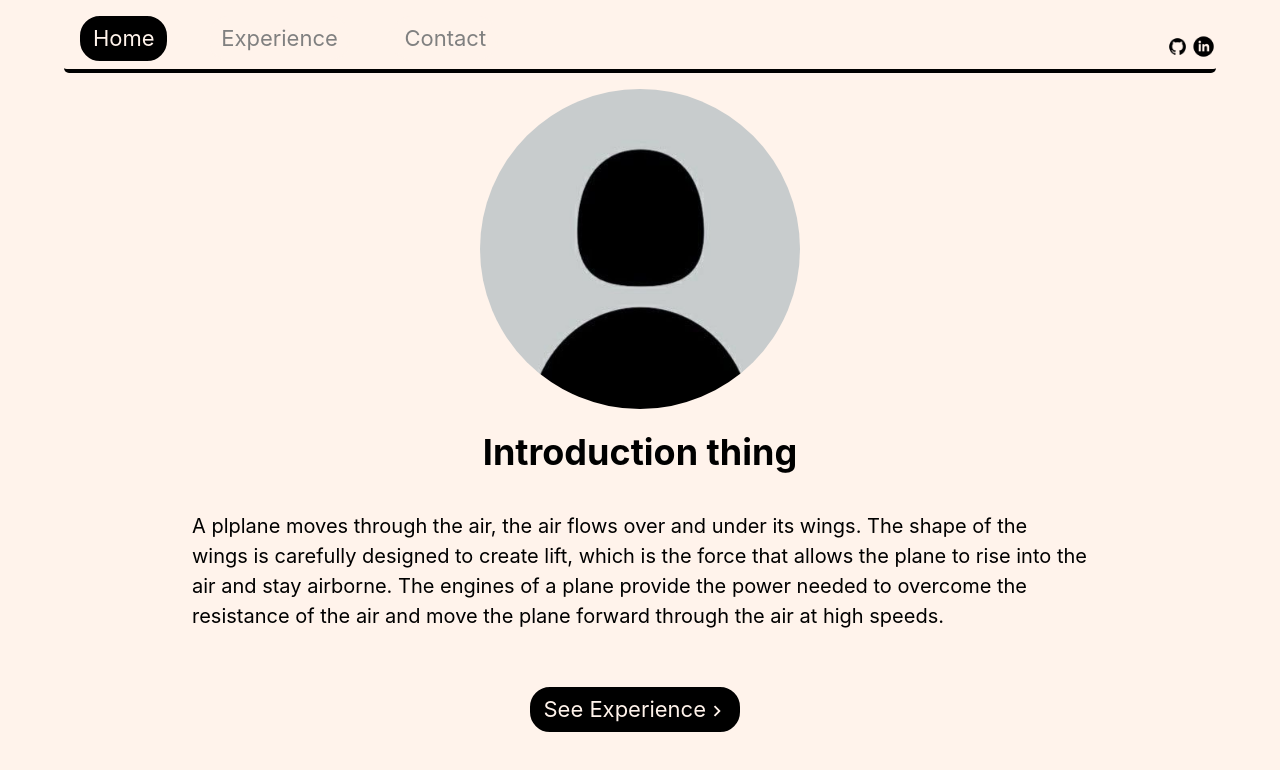
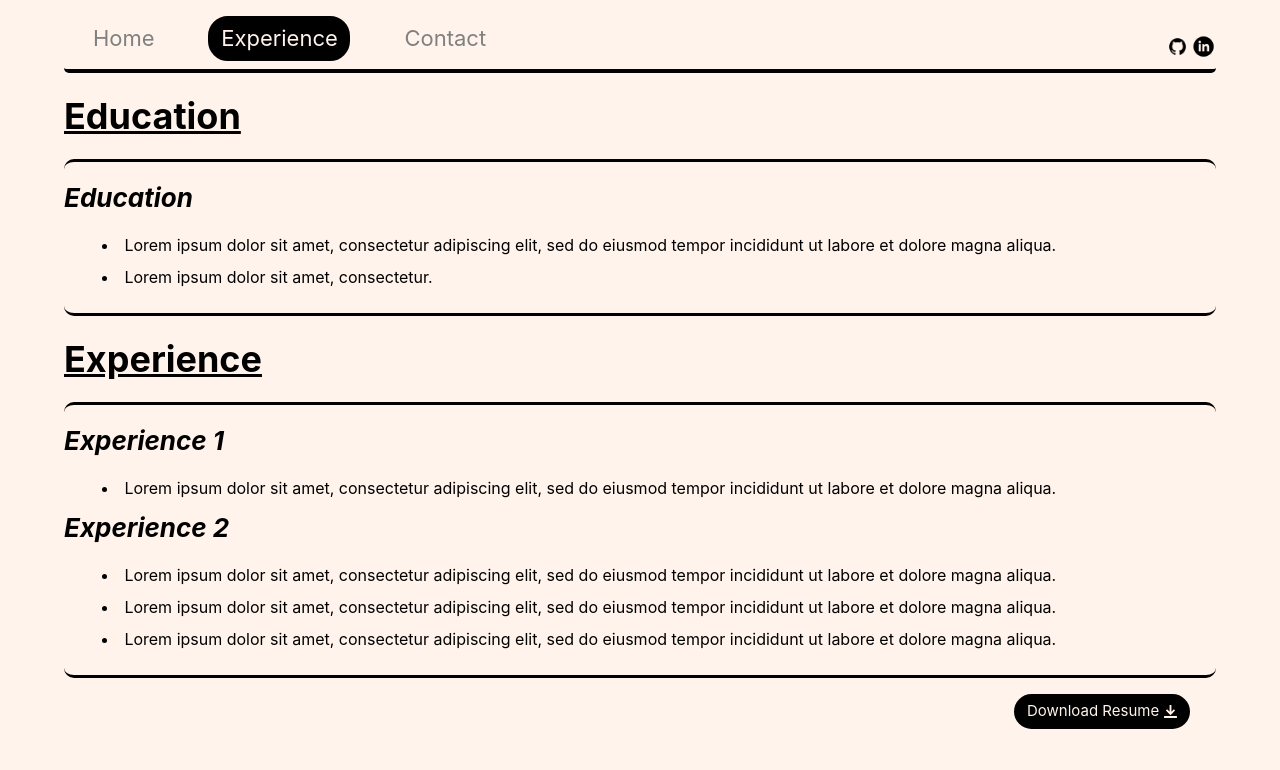
Before and after one commit to JackAvis/Personal-Site, a React (Create React App) app: page /#/experience in a window 1280 px wide. Shown: the top 770 px of the page. Built offline with nearby package versions, Linux system fonts and the light colour scheme.

Commit message:
routing updates

```diff
--- a/src/App.tsx
+++ b/src/App.tsx
@@ -4,20 +4,20 @@ import Home from './pages/Home/Home'
 import Contact from './pages/Contact'
 import Experience from './pages/Experience/Experience'
 import { useState } from 'react';
-import { BrowserRouter as Router, Route, Routes } from 'react-router-dom';
+import { HashRouter as Router, Route, Routes, useNavigate } from 'react-router-dom';
 import { Box } from '@chakra-ui/react'
 
 function App() {
-  const [optionSelected, setOptionSelected] = useState("Home");
+  const [optionSelected, setOptionSelected] = useState("");
   return (
     <Box className='appContainer' alignItems='center'>
       <Box className='appContainer' maxWidth='90em' minWidth='15em' width='100vw'>
         <Router>
-          <Navbar setOption={setOptionSelected} optionSelected={optionSelected} />
+          <Navbar optionSelected={optionSelected} />
           <Routes>
             <Route path="/" element={<Home setOption={setOptionSelected} />} />
-            <Route path="/contact" element={<Contact />} />
-            <Route path="/experience" element={<Experience />} />
+            <Route path="/contact" element={<Contact setOption={setOptionSelected}/>} />
+            <Route path="/experience" element={<Experience setOption={setOptionSelected}/>} />
           </Routes>
         </Router>
       </Box>
--- a/src/components/Navbar/Navbar.tsx
+++ b/src/components/Navbar/Navbar.tsx
@@ -5,16 +5,13 @@ import linkedinLogo from './Icons/Linkedin.png'
 import githubLogo from './Icons/Github.png'
 import {primaryColor, secondaryColor, tertiaryColor} from  '../../../src/Constants'
 type NavBarProps = {
-    setOption: Function;
     optionSelected: string;
 }
 function Navbar(props: NavBarProps) {
     let optionSelected = props.optionSelected;
-    let setOptionSelected = props.setOption;
     let navigate = useNavigate();
     function navigateToPage(text: string, page: string) {
         navigate(page);
-        setOptionSelected(text);
     }
     const createOption = (color: string, text: string, page: string) => {
         return (<Box
--- a/src/pages/Contact.tsx
+++ b/src/pages/Contact.tsx
@@ -1,4 +1,8 @@
-function  Contact() {
+type ContactProps = {
+    setOption: Function;
+}
+function  Contact(props: ContactProps) {
+    props.setOption("Contact");
     return (
         <p>contact info placeholder</p>
     );
--- a/src/pages/Experience/Experience.tsx
+++ b/src/pages/Experience/Experience.tsx
@@ -1,8 +1,11 @@
 import { Box, Flex, Spacer, Center } from '@chakra-ui/react'
 import { DownloadIcon } from '@chakra-ui/icons'
 import {primaryColor, secondaryColor, tertiaryColor} from  '../../../src/Constants'
-
-function Experience() {
+type ExperienceProps = {
+    setOption: Function;
+}
+function Experience(props: ExperienceProps) {
+    props.setOption("Experience");
     const onButtonClick = () => {
         fetch('sample.pdf').then(response => {
             response.blob().then(blob => {
--- a/src/pages/Home/Home.tsx
+++ b/src/pages/Home/Home.tsx
@@ -9,6 +9,7 @@ type HomeProps = {
 }
 
 function Home(props: HomeProps) {
+    props.setOption("Home");
     let navigate = useNavigate();
     function navigateToPage(text: string, page: string) {
         navigate(page);
```
